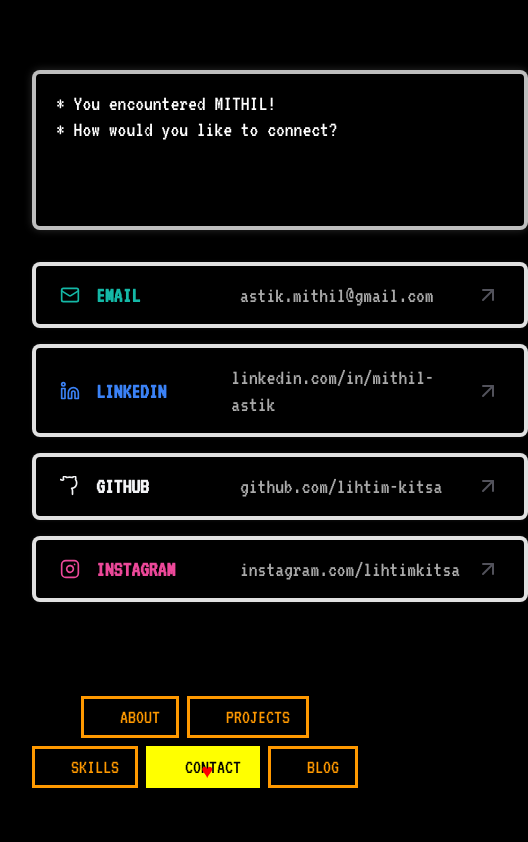
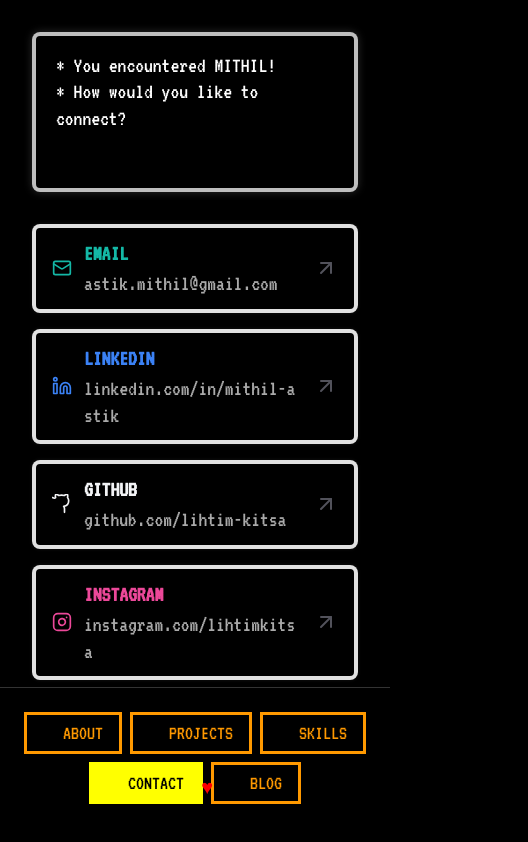
Before and after one commit to lihtim-kitsa/portfolio-main, a Next.js app: page /contact in a window 390 px wide. Shown: the top 842 px of the page, 528 px wide, since content can reach past the window. Built offline with nearby package versions, Linux system fonts and the light colour scheme.

Commit message:
responsive design + updated skills

```diff
--- a/app/contact/page.js
+++ b/app/contact/page.js
@@ -55,13 +55,9 @@
               href={contact.url}
               target="_blank"
               rel="noopener noreferrer"
-              className="dialogue-box"
+              className="dialogue-box contact-card"
               style={{
                 textDecoration: 'none',
-                padding: '16px 24px',
-                display: 'flex',
-                alignItems: 'center',
-                gap: '16px',
                 minHeight: 'auto',
                 transition: 'all 0.2s',
                 cursor: 'pointer'
@@ -78,9 +74,9 @@
               <div style={{ color: contact.color, display: 'flex', alignItems: 'center' }}>
                 {contact.icon}
               </div>
-              <div style={{ flex: 1, display: 'flex', alignItems: 'center', gap: '24px' }}>
-                <span style={{ color: contact.color, fontWeight: 'bold', width: '120px' }}>{contact.name}</span>
-                <span style={{ color: 'var(--text-secondary)' }}>{contact.value}</span>
+              <div className="contact-info" style={{ flex: 1, display: 'flex' }}>
+                <span className="contact-name" style={{ color: contact.color, fontWeight: 'bold' }}>{contact.name}</span>
+                <span className="contact-value" style={{ color: 'var(--text-secondary)' }}>{contact.value}</span>
               </div>
               <ArrowUpRight size={24} color="#52525b" />
             </a>
@@ -93,6 +89,36 @@
           from { opacity: 0; transform: translateY(10px); }
           to { opacity: 1; transform: translateY(0); }
         }
+        .contact-card {
+          padding: 16px 24px;
+          display: flex;
+          align-items: center;
+          gap: 16px;
+        }
+        .contact-info {
+          align-items: center;
+          gap: 24px;
+        }
+        .contact-name {
+          width: 120px;
+        }
+        .contact-value {
+          word-break: break-all;
+        }
+        @media (max-width: 600px) {
+          .contact-card {
+            padding: 12px 16px;
+            gap: 12px;
+          }
+          .contact-info {
+            flex-direction: column;
+            align-items: flex-start;
+            gap: 4px;
+          }
+          .contact-name {
+            width: auto;
+          }
+        }
       `}</style>
     </div>
   );
--- a/components/MainLayout.js
+++ b/components/MainLayout.js
@@ -31,13 +31,20 @@
   }, []);
 
   return (
-    <div style={{ display: 'flex', flexDirection: 'column', minHeight: '100vh', padding: '32px' }}>
-      <main style={{ flex: 1, display: 'flex', flexDirection: 'column', justifyContent: 'center', alignItems: 'center' }}>
+    <div style={{ display: 'flex', flexDirection: 'column', minHeight: '100vh' }}>
+      <main style={{ flex: 1, display: 'flex', flexDirection: 'column', justifyContent: 'center', alignItems: 'center', padding: '32px' }}>
         <div style={{ width: '100%', maxWidth: '900px' }}>
           {children}
         </div>
       </main>
-      <div style={{ marginTop: '32px' }}>
+      <div style={{
+        position: 'sticky',
+        bottom: 0,
+        background: 'var(--bg-base)',
+        zIndex: 100,
+        padding: '0 16px 16px 16px',
+        borderTop: '1px solid #333'
+      }}>
         <DeltaruneMenu />
       </div>
     </div>
```
Also changed, not shown: app/page.js (+12 -1 lines), app/skills/page.js (+10 -0 lines).
